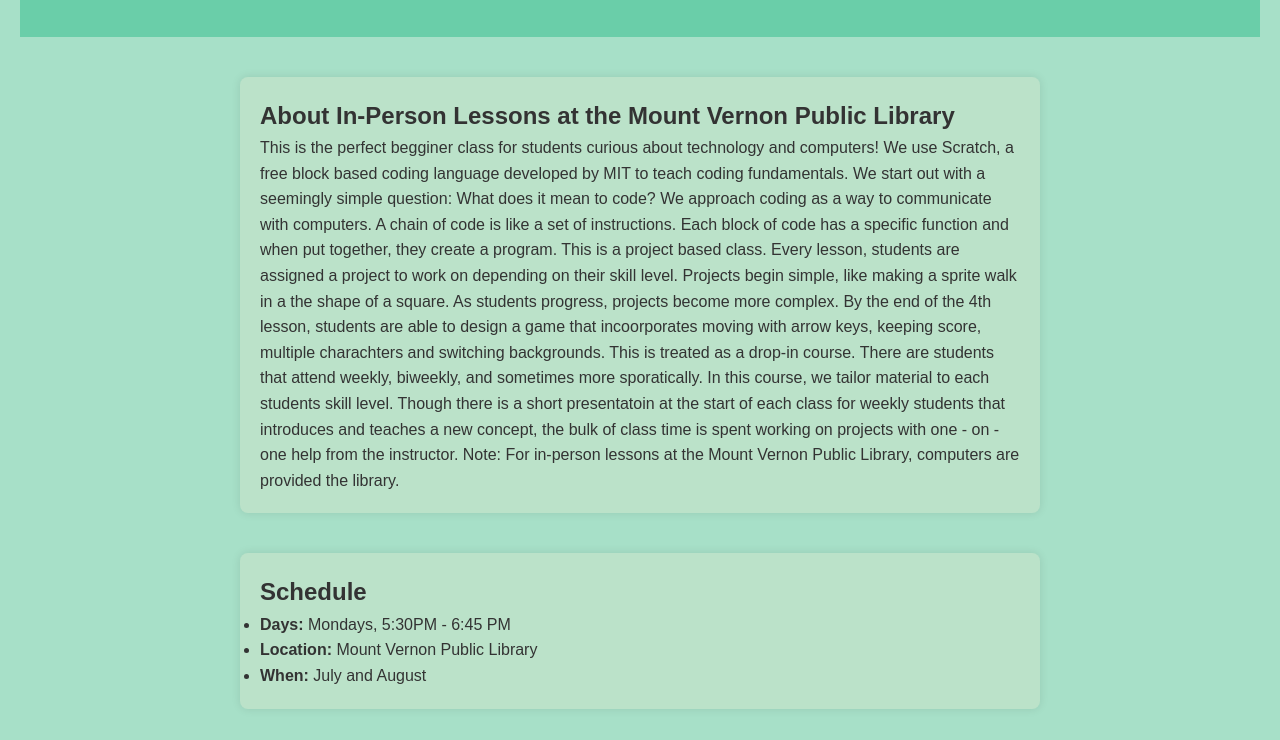
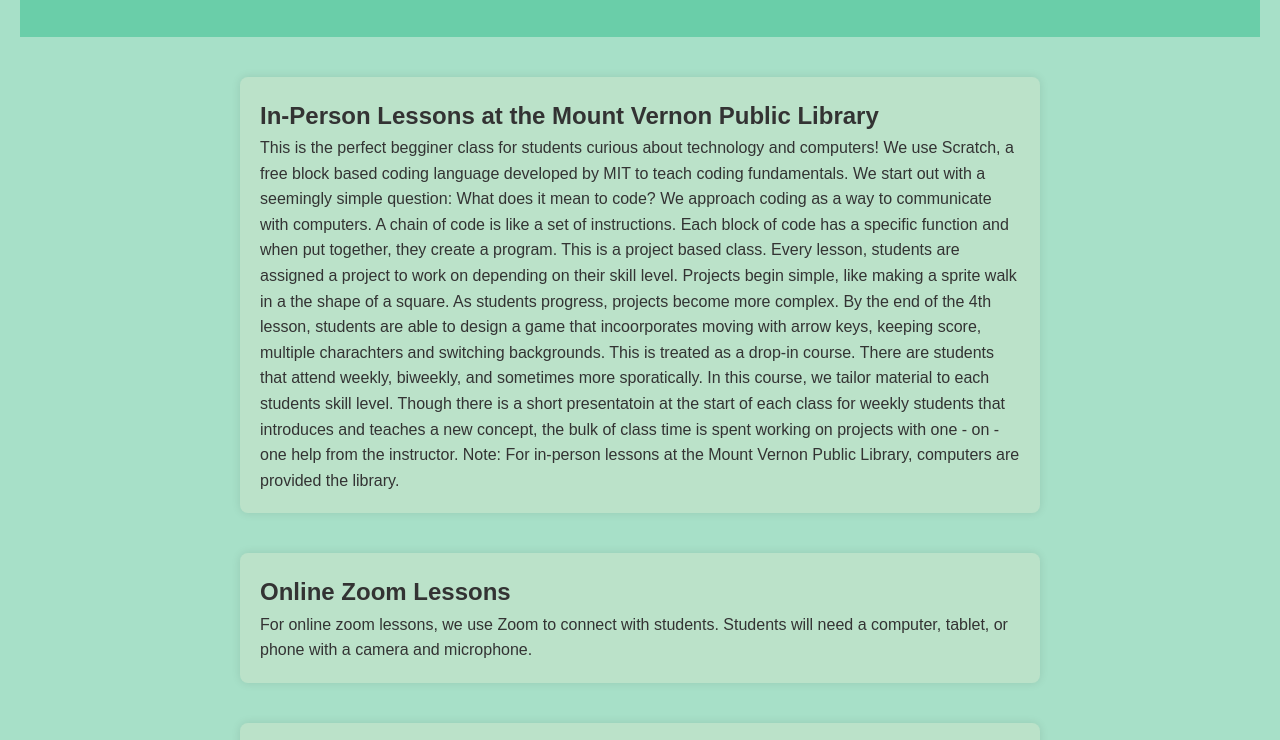
Before and after one commit to CircleCS/CodingClassSite, a plain HTML site: page index.html in a window 1280 px wide. Shown: the part 360-1100 px from the top of the page. Drawn offline with Linux system fonts and the light colour scheme; a script that the page names is missing.

Commit message:
calendly

```diff
--- a/index.html
+++ b/index.html
@@ -30,7 +30,7 @@
 </header>
 
   <section class="about">
-    <h2>About In-Person Lessons at the Mount Vernon Public Library</h2>
+    <h2>In-Person Lessons at the Mount Vernon Public Library</h2>
     <p>
       This is the perfect begginer class for students curious about technology and computers! We use Scratch, a free block based coding
       language developed by MIT to teach coding fundamentals. We start out with a seemingly simple question: What does it mean to code?
@@ -51,10 +51,20 @@
     </p>
   </section>
 
+  <section class="about">
+    <h2>Online Zoom Lessons</h2>
+    <p>
+      For online zoom lessons, we use Zoom to connect with students.  Students will need a computer, tablet, or phone with a camera and microphone.
+    </p>
+  </section>
   <!-- <img src="kidtyping.png" alt="kid typing"> -->
 
   <section class="schedule">
     <h2>Schedule</h2>
+    <!-- Calendly inline widget -->
+<div class="calendly-inline-widget" data-url="https://calendly.com/CircleCS" style="min-width:320px;height:630px;"></div>
+<script type="text/javascript" src="https://assets.calendly.com/assets/external/widget.js" async></script>
+
     <ul>
       <li><strong>Days:</strong> Mondays, 5:30PM - 6:45 PM</li>
       <li><strong>Location:</strong> Mount Vernon Public Library</li>
```
